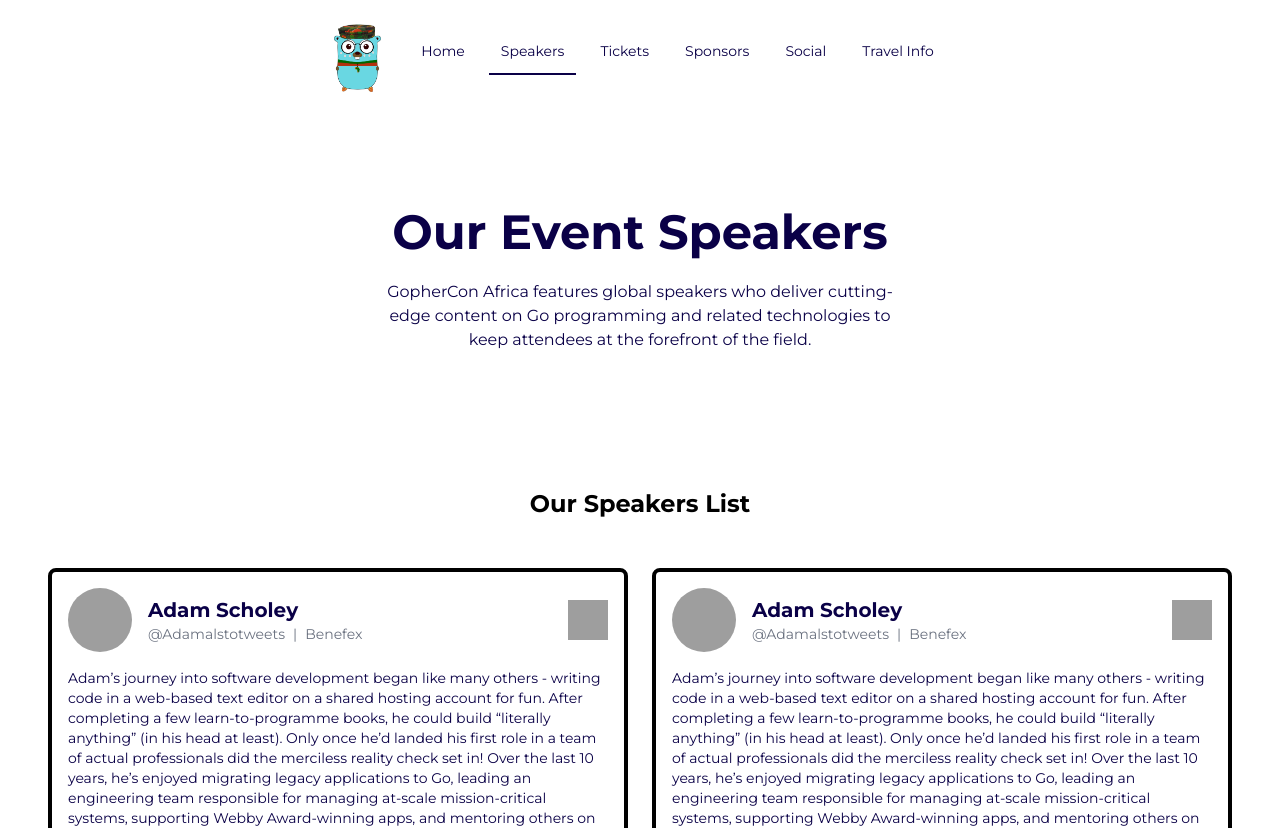
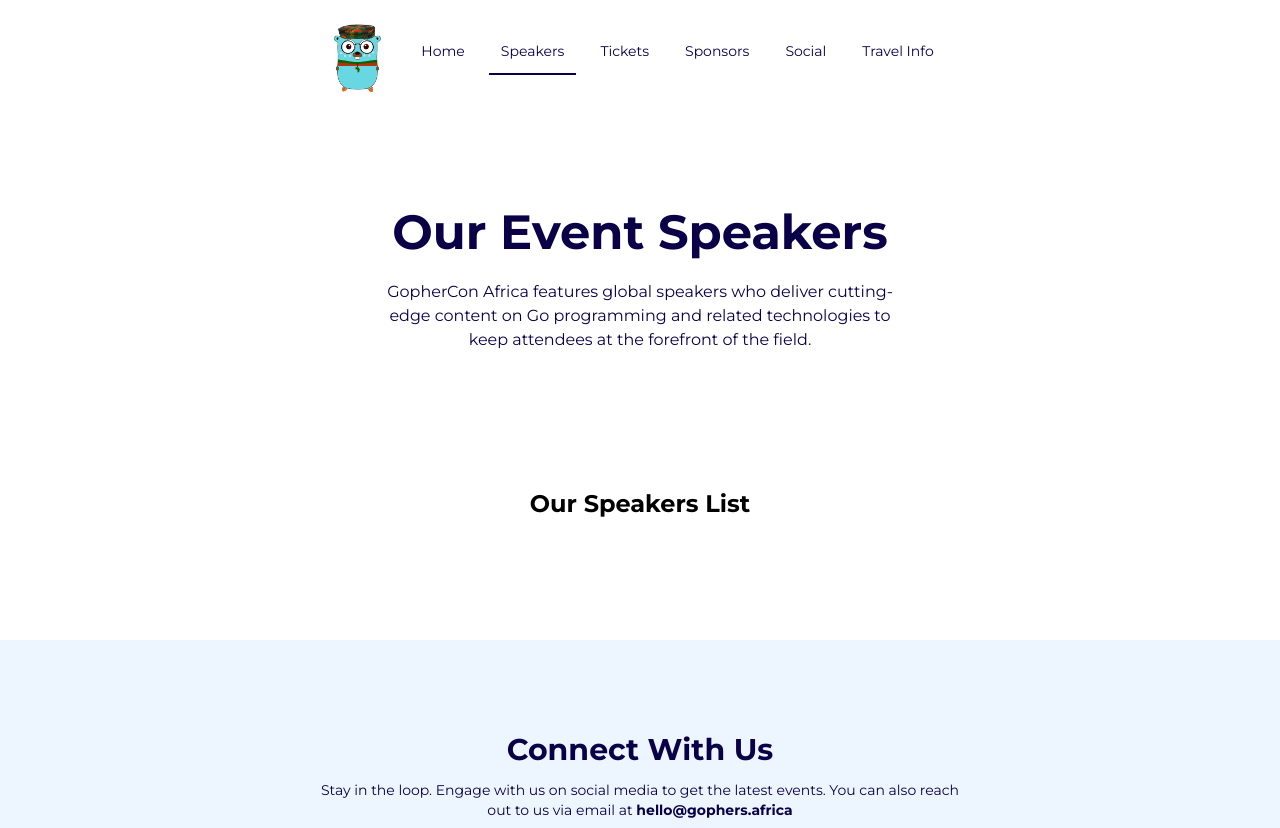
Before and after one commit to nairobi-gophers/gophercon2024, a React (Vite) app in the folder frontend/: page /speakers in a window 1280 px wide. Shown: the top 828 px of the page. Built offline with nearby package versions, Linux system fonts and the light colour scheme; grey boxes are pictures that could not be loaded.

Commit message:
Removed speakers list

```diff
--- a/frontend/src/components/Speakers.tsx
+++ b/frontend/src/components/Speakers.tsx
@@ -21,7 +21,7 @@
                 </div>
             </div>
 
-            <SpeakersList />
+            {/*<SpeakersList />*/}
         </section>
     );
 }
```
